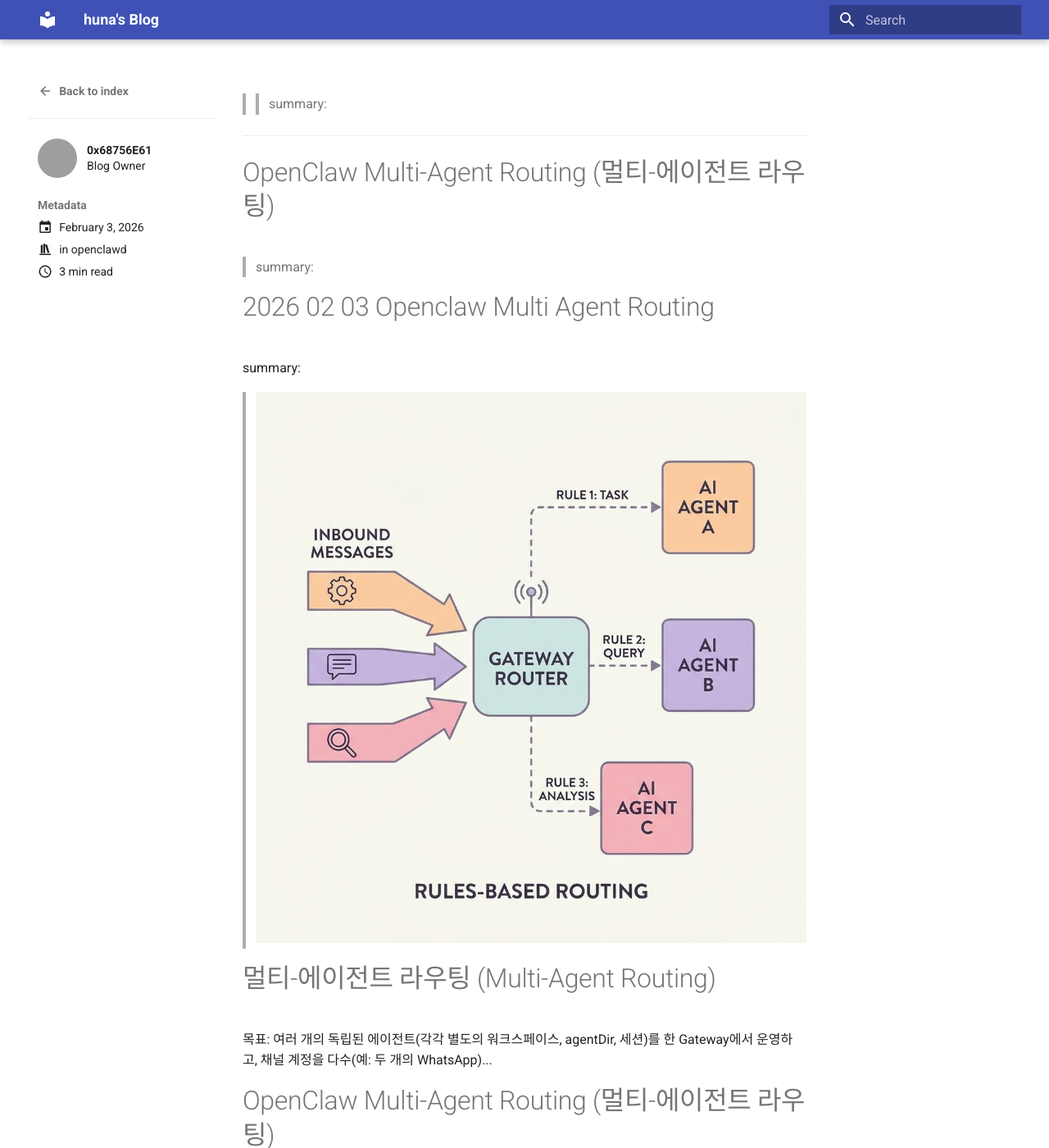
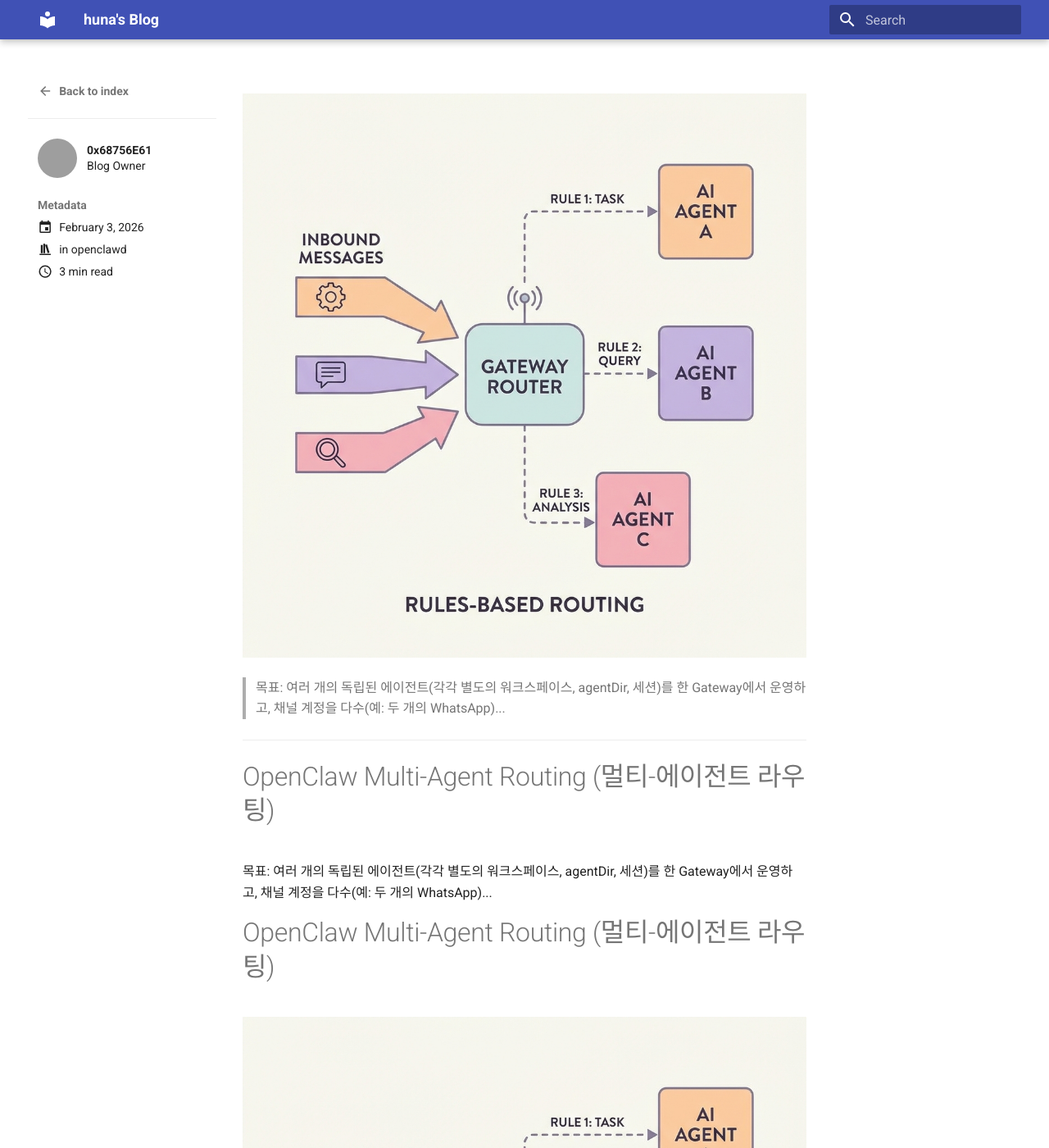
Before and after one commit to 0x68756E61/0x68756E61.github.io, an MkDocs documentation site: the page built from docs/blog/posts/2026-02-03-openclaw-multi-agent-routing.md, in a window 1280 px wide and 1400 px high. Shown: the whole window at 82% size. Built offline with MkDocs 1.6.1 and Material for MkDocs 9.7.7, drawn with Linux system fonts in a browser that asks for light colours; grey boxes are pictures that could not be loaded.

Commit message:
Fix: clean multi-agent routing post format

```diff
--- a/docs/blog/posts/2026-02-03-openclaw-multi-agent-routing.md
+++ b/docs/blog/posts/2026-02-03-openclaw-multi-agent-routing.md
@@ -10,27 +10,15 @@
   - agent
 ---
 
-> > summary:
+![](../../assets/images/openclaw-multi-agent-routing-hero.png)
+
+> 목표: 여러 개의 독립된 에이전트(각각 별도의 워크스페이스, agentDir, 세션)를 한 Gateway에서 운영하고, 채널 계정을 다수(예: 두 개의 WhatsApp)...
 
 <!-- more -->
 
 ---
 
 # OpenClaw Multi-Agent Routing (멀티-에이전트 라우팅)
-
-> summary:
-
-<!-- more -->
-
-
-
-# 2026 02 03 Openclaw Multi Agent Routing
-
-summary:
-> ![](../../assets/images/openclaw-multi-agent-routing-hero.png)
-
-
-# 멀티-에이전트 라우팅 (Multi-Agent Routing)
 
 목표: 여러 개의 독립된 에이전트(각각 별도의 워크스페이스, agentDir, 세션)를 한 Gateway에서 운영하고, 채널 계정을 다수(예: 두 개의 WhatsApp)...
 
```
